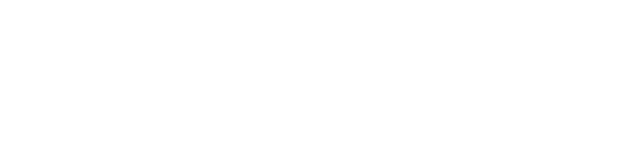
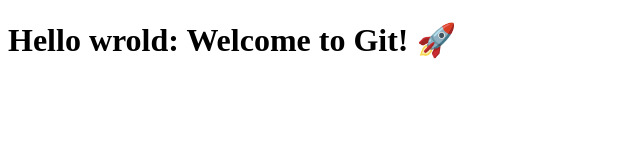
Before and after one commit to Jannatul-maoya/understanding-git, a plain HTML site: page index.html in a window 1280 px wide. Shown: the whole page, without its empty margins (0-640 px from the left). Drawn offline with Linux system fonts and the light colour scheme.

Commit message:
added home text

```diff
--- a/index.html
+++ b/index.html
@@ -7,6 +7,11 @@
     <title>Understanding git</title>
 </head>
 <body>
+    <body>
+        <h1>
+            Hello wrold: Welcome to Git! 🚀
+        </h1>
+    </body>
 
 </body>
 </html>
```
